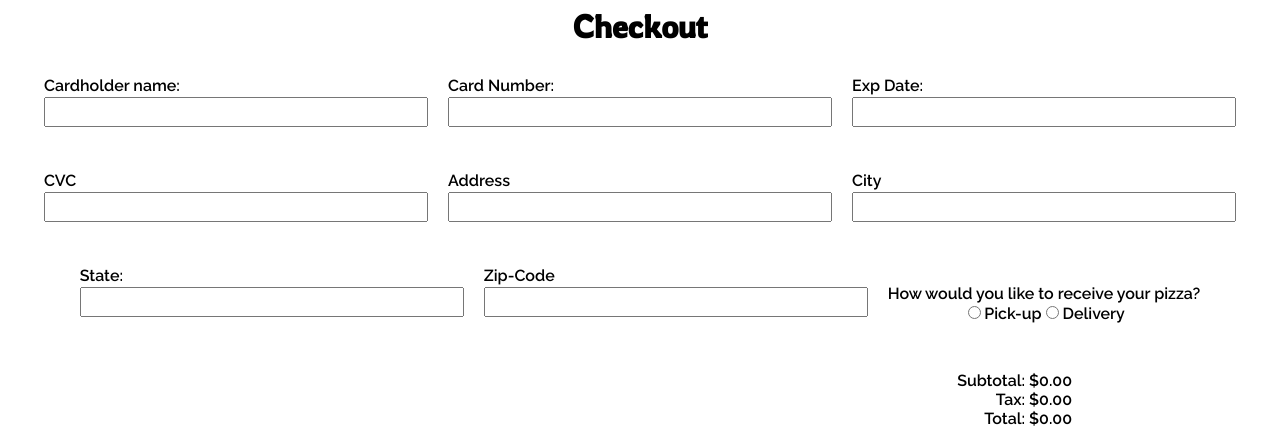
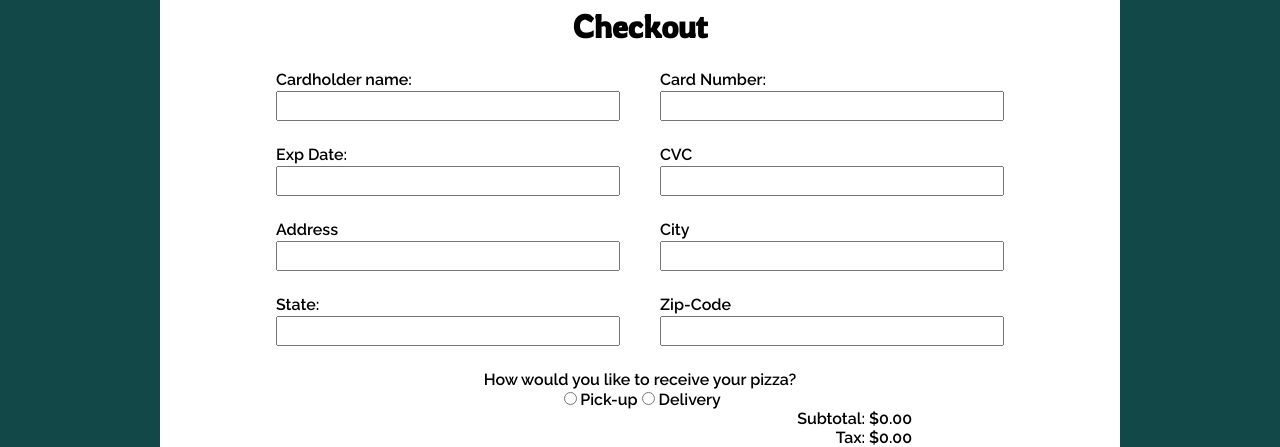
Before and after one commit to krayterzoff219/PizzaOrdering, a Vue app in the folder vue/: page /checkout in a window 1280 px wide. Shown: the part 227-674 px from the top of the page. Built offline with nearby package versions, Linux system fonts and the light colour scheme.

Commit message:
Fix spacing on checkout view

```diff
--- a/vue/src/views/CustomerCheckout.vue
+++ b/vue/src/views/CustomerCheckout.vue
@@ -1,60 +1,65 @@
 <template>
-	<section class="input-section">
+	<section
+		class="input-section"
+		id="checkout-section">
 		<horizontal-hero></horizontal-hero>
 		<div class="checkout-inputs">
 			<h1>Checkout</h1>
 			<div class="checkout-wrapper">
-
-
-
-					<user-input label="Cardholder name: "
+				<user-input
+					label="Cardholder name: "
 					inputId="Cardholder-name"
 					inputType="text"
-                                v-model="cardholderName"/>
+					v-model="cardholderName" />
 
-					<user-input label="Card Number:"
+				<user-input
+					label="Card Number:"
 					inputId="Card-Number"
 					inputType="number"
-                                v-model="cardNumber"/>
+					v-model="cardNumber" />
 
-					<user-input label="Exp Date:"
+				<user-input
+					label="Exp Date:"
+					inputId="exp-date"
+					inputType="number"
+					v-model="expDate" />
+
+				<user-input
+					label="CVC"
 					inputId="CVC"
 					inputType="number"
-                                v-model="expDate"/>
+					v-model="cvc" />
 
-					<user-input label="CVC"
-                                inputId="CVC"
-                                inputType="number"
-                                v-model="cvc"/>
-
-					<user-input label="Address"
+				<user-input
+					label="Address"
 					inputId="Address"
 					inputType="text"
-                                v-model="address"/>
+					v-model="address" />
 
-					<user-input label="City"
+				<user-input
+					label="City"
 					inputId="City"
 					inputType="text"
-                                v-model="city"/>
+					v-model="city" />
 
-					<user-input label="State:"
+				<user-input
+					label="State:"
 					inputId="State"
 					inputType="text"
-                                v-model="state"/>
+					v-model="state" />
 
-					<user-input label="Zip-Code"
+				<user-input
+					label="Zip-Code"
 					inputId="Zip-Code"
 					inputType="number"
-                                v-model="zipCode"/>
+					v-model="zipCode" />
 
 				<!-- <user-input label="Date:"
                                 inputId="Date"
                                 inputType="datetime-local"
                                 /> -->
 
-
 				<div class="delivery">
-
 					<!-- <user-input label="Date:"
                                 inputId="Date"
                                 inputType="datetime-local"/> -->
@@ -85,58 +90,60 @@
 import UserInput from "../components/UserInput.vue";
 import HorizontalHero from "../components/HorizontalHero.vue";
 
-
-
-
 export default {
 	components: { UserInput, HorizontalHero },
-        data(){
-            return{
-            cardholderName: '',
-            cardNumber: '',
-            expDate: '',
-            cvc: '',
-            address: '',
-            city: '',
-            state: '',
-            zipCode: '',
+	data() {
+		return {
+			cardholderName: "",
+			cardNumber: "",
+			expDate: "",
+			cvc: "",
+			address: "",
+			city: "",
+			state: "",
+			zipCode: "",
 			isDelivery: false,
-
-            }
-
+		};
 	},
 
 	computed: {
-        total(){
+		total() {
 			return this.$store.state.subtotal + this.tax;
 		},
 
-        tax(){
+		tax() {
 			return this.$store.state.subtotal * 0.08;
+		},
+	},
+};
+</script>
+
+<style scoped>
+section.input-section#checkout-section {
+	width: 97%;
+	margin-bottom: var(--header-footer-inside-margin);
+}
+
+@media only screen and (min-width: 600px) {
+	section.input-section#checkout-section {
+		max-width: min(80%, 60rem);
 	}
 }
 
+.delivery > form {
+	text-align: center;
 }
 
-
-
-</script>
-
-<style>
-
-
-
-.delivery > form{
-    text-align: center;
+.checkout-wrapper .form-input-group {
+	padding-right: 20px;
+	padding-left: 20px;
 }
 
 .checkout-wrapper {
 	display: flex;
 	justify-content: center;
-    gap: 20px;
+	align-items: center;
 	flex-wrap: wrap;
-	align-items: center;
-	margin: 30px;
 }
 
 .instructions {
@@ -153,13 +160,10 @@ export default {
 	margin-bottom: 20px;
 }
 
-.delivery{
+.delivery {
 	display: flex;
 	flex-direction: column;
+	width: 100%;
+	text-align: center;
 }
-
-.total-payment{
-
-}
-
 </style>
```
Lines whose indentation alone changed are shown as unchanged.
